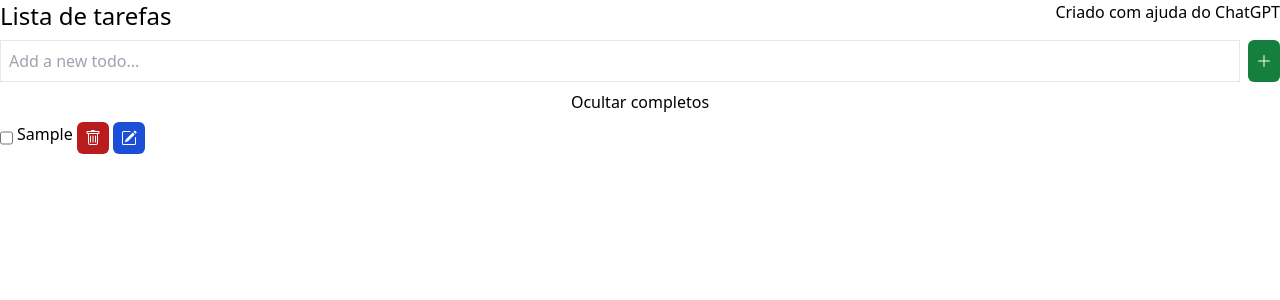
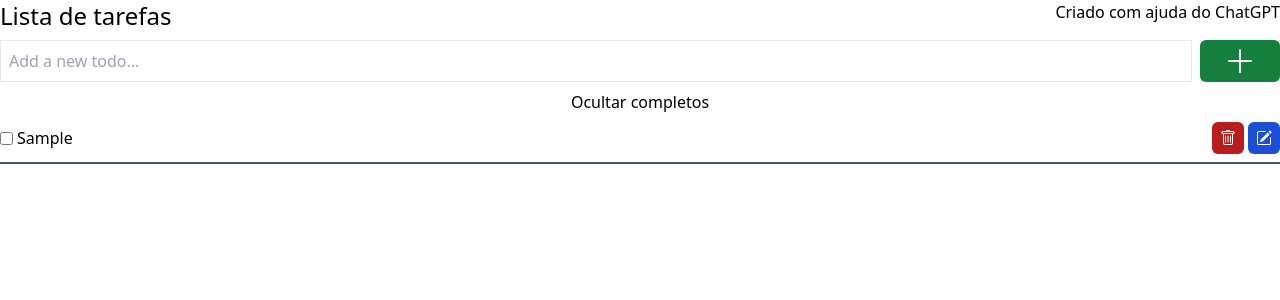
Before and after one commit to guidani/vuejs-todo, a Vue app: page / in a window 1280 px wide. Both pictures are taken after typing "Sample" into the empty fields and a click on the button 1264 px from the left and 61 px from the top of the page. Shown: the top 300 px of the page. Built offline with nearby package versions, Linux system fonts and the light colour scheme.

Commit message:
update - visuais

```diff
--- a/src/App.vue
+++ b/src/App.vue
@@ -1,10 +1,11 @@
 <script lang="ts" setup>
-import { computed, ref, watch } from "vue";
+import { computed, onMounted, ref, watch } from "vue";
+import AddIcon from "./components/AddIcon.vue";
 import ListItem from "./components/ListItem.vue";
 import { store } from "./stores/store";
-import AddIcon from './components/AddIcon.vue';
 
 const title = ref("Lista de tarefas");
+const myInput = ref();
 
 const hideCompleted = ref(false);
 
@@ -22,19 +23,22 @@ const filteredTodos = computed(() => {
 
 // Watch for changes to todos and save to localStorage
 watch(
-  () => store.todos,
+  store.todos,
   () => {
     localStorage.setItem("todos", JSON.stringify(store.todos));
   },
   { deep: true }
 );
+
+onMounted(() => {
+  myInput.value.focus();
+});
 </script>
 
 <template>
   <div class="container mx-auto">
     <div class="flex flex-col gap-2">
       <div class="flex justify-between">
-
         <h2 class="text-2xl">{{ title }}</h2>
         <p>Criado com ajuda do ChatGPT</p>
       </div>
@@ -44,9 +48,13 @@ watch(
           v-model="store.newTodo"
           placeholder="Add a new todo..."
           class="outline-1 outline-slate-900 border pl-2 py-2 flex-1"
+          ref="myInput"
         />
-        <button type="submit" class="bg-green-700 p-2 rounded-md text-white">
-           <AddIcon/>
+        <button
+          type="submit"
+          class="bg-green-700 w-20 text-center rounded-md text-white text-6xl flex justify-center items-center"
+        >
+          <AddIcon />
         </button>
       </form>
       <p v-if="store.todos.length === 0">Adicione uma tarefa para continuar!</p>
@@ -72,29 +80,6 @@ watch(
 </template>
 
 <style scoped>
-/* .todo-list {
-  display: flex;
-  flex-direction: column;
-  gap: 1rem;
-} */
-
-.btn-del {
-  background-color: red;
-  text-transform: capitalize;
-}
-
-span {
-  margin-left: 10px;
-}
-
-.done {
-  text-decoration: line-through;
-}
-
-input[type="checkbox"] {
-  margin-right: 10px;
-}
-
 .list-enter-active,
 .list-leave-active {
   transition: all 0.1s ease;
--- a/src/components/AddIcon.vue
+++ b/src/components/AddIcon.vue
@@ -1,8 +1,8 @@
 <template>
   <svg
     xmlns="http://www.w3.org/2000/svg"
-    width="16"
-    height="16"
+    width="32"
+    height="32"
     fill="currentColor"
     class="bi bi-plus-lg"
     viewBox="0 0 16 16"
--- a/src/components/ListItem.vue
+++ b/src/components/ListItem.vue
@@ -1,7 +1,15 @@
 <template>
-  <li class="flex gap-1 item-center mb-2">
-    <input type="checkbox" v-model="props.done" />
-    <span :class="{ done: props.done }">{{ props.text }}</span>
+  <li
+    class="flex gap-1 items-center mb-2 flex-1 border-b-2 border-slate-600 pb-2"
+  >
+    <input
+      type="checkbox"
+      v-model="props.done"
+      class="checked:accent-green-600 bg-gray-600"
+    />
+    <span :class="[{ 'done': props.done }, 'flex-1']">{{
+      props.text
+    }}</span>
     <button
       @click="$emit('remove-todo')"
       class="bg-red-700 text-white p-2 rounded-md"
@@ -26,8 +34,11 @@ interface Props {
   text: String;
   index: Number;
 }
-
 const props = defineProps<Props>();
 </script>
 
-<style scoped></style>
+<style scoped>
+.done{
+  text-decoration-line: line-through;
+}
+</style>
```
